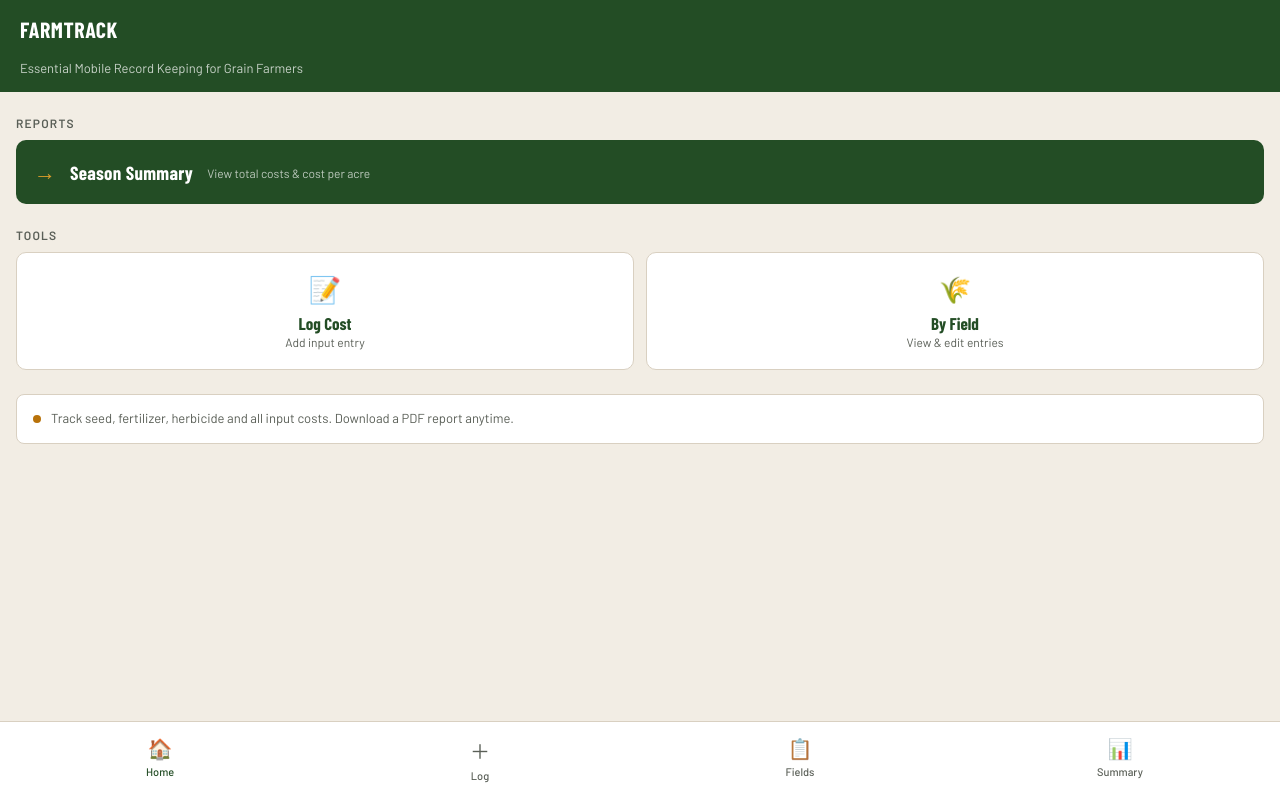
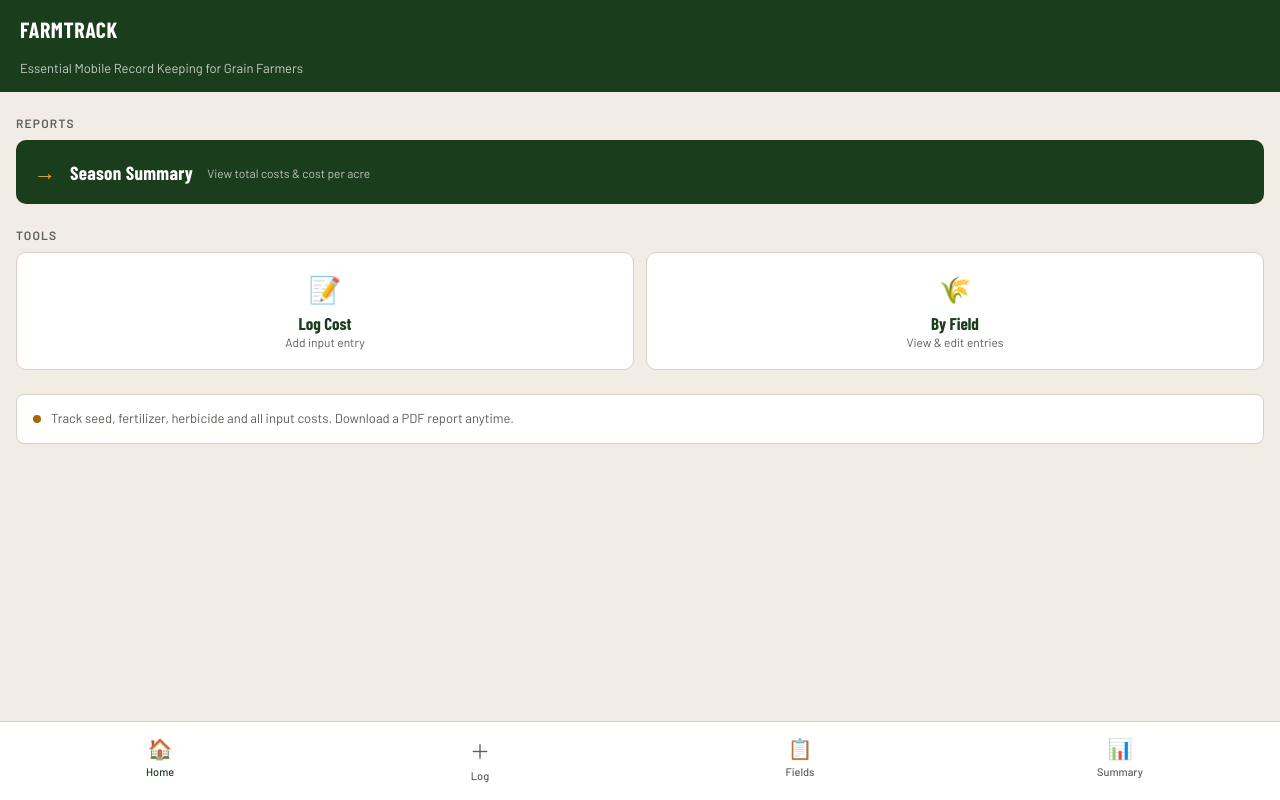
Before and after one commit to kjani-dev/farmtrack, a Flask app: page / in a window 1280 px wide. Run offline with Flask 3, Linux system fonts and the light colour scheme.

Commit message:
Slow transitions to 400ms, deepen colors for premium feel, sync page-fade timing

```diff
--- a/static/style.css
+++ b/static/style.css
@@ -5,11 +5,11 @@
    ============================================ */
 
 :root {
-    --green: #234d25;
-    --green-dark: #16321a;
+    --green: #1a3d1c;
+    --green-dark: #0f2611;
     --green-light: #2c5f2e;
-    --amber: #b8720a;
-    --amber-light: #d99b2b;
+    --amber: #a8650a;
+    --amber-light: #e0a838;
     --bg: #f2ede4;
     --card: #ffffff;
     --text: #1a1a1a;
@@ -22,8 +22,8 @@
     --radius-md: 8px;
     --radius-lg: 10px;
 
-    --transition-fast: 120ms ease;
-    --transition-base: 200ms ease;
+    --transition-fast: 150ms ease;
+    --transition-base: 400ms cubic-bezier(0.4, 0, 0.2, 1);
 }
 
 * { box-sizing: border-box; margin: 0; padding: 0; }
--- a/static/transitions.js
+++ b/static/transitions.js
@@ -18,7 +18,7 @@ document.addEventListener('DOMContentLoaded', function() {
             fadeEl.classList.add('fade-out');
             setTimeout(function() {
                 window.location.href = href;
-            }, 180);
+            }, 350);
         });
     });
 });
```
